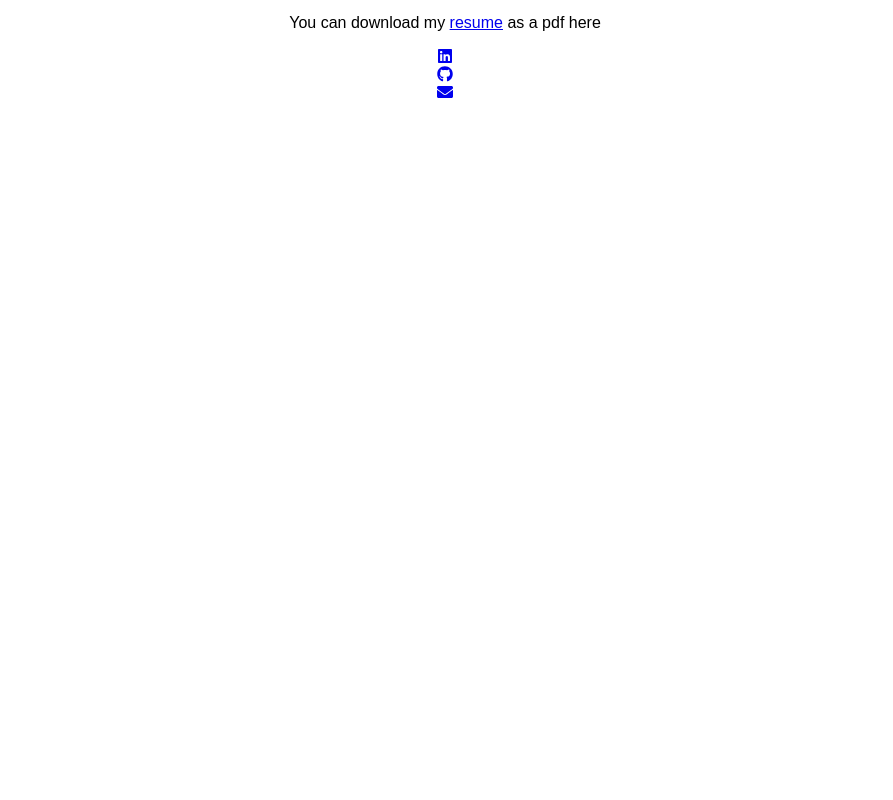
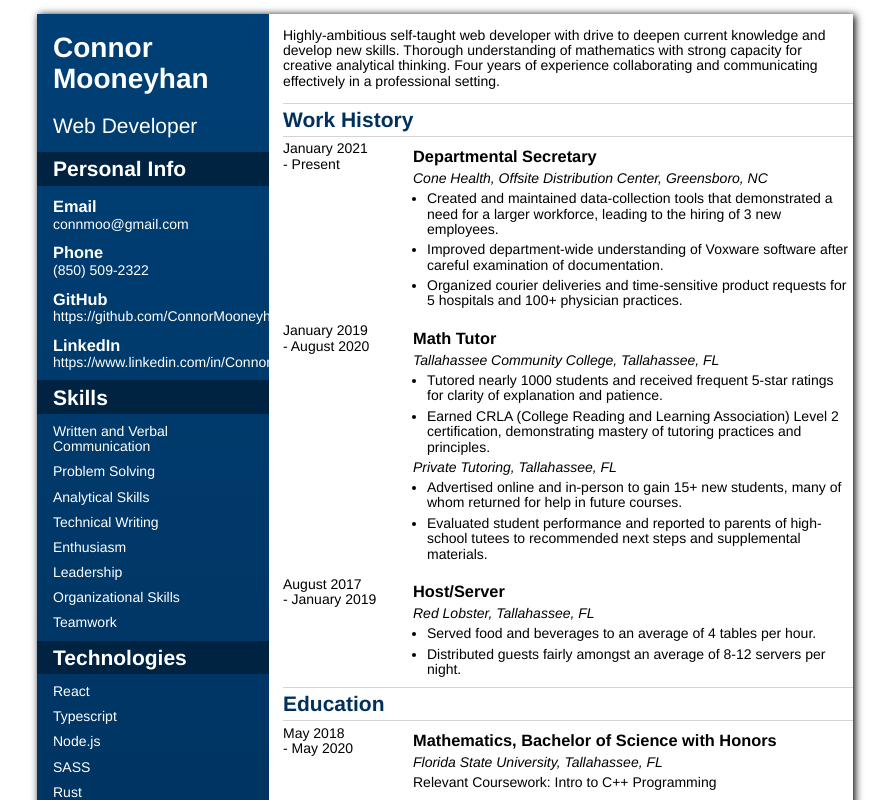
Before and after one commit to ConnorMooneyhan/personal-site, a React (Create React App) app: page / in a window 1280 px wide. Shown: the part 460-1260 px from the top of the page, without its empty margins (195-1088 px from the left). Before the commit the page ends 800 px from the top, so only its background shows below. Built offline with nearby package versions, Linux system fonts and the light colour scheme; a web font is replaced by a local one.

Commit message:
added resume html and styling to ResumeSection

```diff
--- a/public/index.html
+++ b/public/index.html
@@ -11,6 +11,7 @@
     <link rel="preconnect" href="https://fonts.googleapis.com">
     <link rel="preconnect" href="https://fonts.gstatic.com" crossorigin>
     <link href="https://fonts.googleapis.com/css2?family=Mohave:wght@300;400;500;600;700&display=swap" rel="stylesheet">
+    <link href="https://fonts.googleapis.com/css2?family=Arimo:ital,wght@0,400;0,500;0,600;0,700;1,400;1,500;1,600;1,700&display=swap" rel="stylesheet">
     <title>Connor Mooneyhan</title>
   </head>
   <body>
--- a/src/App.scss
+++ b/src/App.scss
@@ -2,6 +2,7 @@
 @use "./components/Header/Header";
 @use "./components/AboutMe/AboutMe";
 @use "./components/Footer/Footer";
+@use "./components/ResumeSection/ResumeSection";
 
 .App {
   // color: $text-light;
--- a/src/App.tsx
+++ b/src/App.tsx
@@ -2,7 +2,7 @@ import "./css/App.css";
 
 import Header from "./components/Header/Header";
 import AboutMe from "./components/AboutMe/AboutMe";
-import Resume from "./components/Resume/Resume";
+import ResumeSection from "./components/ResumeSection/ResumeSection";
 import Footer from "./components/Footer/Footer";
 
 function App() {
@@ -11,7 +11,7 @@ function App() {
       <Header />
       <main>
         <AboutMe />
-        <Resume />
+        <ResumeSection />
       </main>
       <Footer />
     </div>
--- a/src/components/Resume/Resume.tsx
+++ /dev/null
@@ -1,13 +0,0 @@
-const Resume = () => {
-  return (
-    <section>
-      <h2>Resume</h2>
-      <p>
-        You can download my{" "}
-        <a href="./resources/resume-mooneyhan.pdf">resume</a> as a pdf here
-      </p>
-    </section>
-  );
-}
-
-export default Resume;
--- /dev/null
+++ b/src/components/ResumeSection/ResumeSection.tsx
@@ -0,0 +1,132 @@
+import '../../resources/resume-mooneyhan.pdf';
+
+const ResumeSection = () => {
+  return (
+    <section className="Resume-Section">
+      <h2>Resume</h2>
+      <section className="Resume">
+        <div className="Resume__sidebar">
+        <h1>Connor Mooneyhan</h1>
+        <h2 className="Resume__sidebar__subtitle">Web Developer</h2>
+
+        <h2>Personal Info</h2>
+        <h3>Email</h3>
+        <p>connmoo@gmail.com</p>
+        <h3>Phone</h3>
+        <p>(850) 509-2322</p>
+        <h3>GitHub</h3>
+        <p>https://github.com/ConnorMooneyhan</p>
+        <h3>LinkedIn</h3>
+        <p>https://www.linkedin.com/in/ConnorMooneyhan</p>
+
+        <h2>Skills</h2>
+        <p>Written and Verbal Communication</p>
+        <p>Problem Solving</p>
+        <p>Analytical Skills</p>
+        <p>Technical Writing</p>
+        <p>Enthusiasm</p>
+        <p>Leadership</p>
+        <p>Organizational Skills</p>
+        <p>Teamwork</p>
+
+        <h2>Technologies</h2>
+        <p>React</p>
+        <p>Typescript</p>
+        <p>Node.js</p>
+        <p>SASS</p>
+        <p>Rust</p>
+      </div>
+      <div className="Resume__primary">
+        <p>Highly-ambitious self-taught web developer with drive to deepen current
+        knowledge and develop new skills. Thorough understanding of mathematics with
+        strong capacity for creative analytical thinking. Four years of experience
+        collaborating and communicating effectively in a professional setting.</p>
+        <div className="Resume__primary__section">
+          <h2 className="Resume__primary__section__title">Work History</h2>
+          <div className="Resume__primary__section__item">
+            <p>January 2021 <br />- Present</p>
+            <div className="Resume__primary__section__item__content">
+              <h3>Departmental Secretary</h3>
+              <h4><em>Cone Health, Offsite Distribution Center, Greensboro, NC</em></h4>
+              <ul>
+                <li>Created and maintained data-collection tools that demonstrated a need for a larger workforce, leading to the hiring of 3 new employees.</li>
+                <li>Improved department-wide understanding of Voxware software after careful examination of documentation.</li>
+                <li>Organized courier deliveries and time-sensitive product requests for 5 hospitals and 100+ physician practices.</li>
+              </ul>
+            </div>
+          </div>
+          <div className="Resume__primary__section__item">
+            <p>January 2019 <br />- August 2020</p>
+            <div className="Resume__primary__section__item__content">
+              <h3>Math Tutor</h3>
+              <h4><em>Tallahassee Community College, Tallahassee, FL</em></h4>
+              <ul>
+                <li>Tutored nearly 1000 students and received frequent 5-star ratings for clarity of explanation and patience.</li>
+                <li>Earned CRLA (College Reading and Learning Association) Level 2 certification, demonstrating mastery of tutoring practices and principles.</li>
+              </ul>
+              <h4><em>Private Tutoring, Tallahassee, FL</em></h4>
+              <ul>
+                <li>Advertised online and in-person to gain 15+ new students, many of whom returned for help in future courses.</li>
+                <li>Evaluated student performance and reported to parents of high-school tutees to recommended next steps and supplemental materials.</li>
+              </ul>
+            </div>
+          </div>
+          <div className="Resume__primary__section__item">
+            <p>August 2017 <br />- January 2019</p>
+            <div className="Resume__primary__section__item__content">
+              <h3>Host/Server</h3>
+              <h4><em>Red Lobster, Tallahassee, FL</em></h4>
+              <ul>
+                <li>Served food and beverages to an average of 4 tables per hour.</li>
+                <li>Distributed guests fairly amongst an average of 8-12 servers per night.</li>
+              </ul>
+            </div>
+          </div>
+        </div>
+        <div className="Resume__primary__section">
+          <h2 className="Resume__primary__section__title">Education</h2>
+          <div className="Resume__primary__section__item">
+            <p>May 2018 <br />- May 2020</p>
+            <div className="Resume__primary__section__item__content">
+              <h3>Mathematics, Bachelor of Science with Honors</h3>
+              <h4><em>Florida State University, Tallahassee, FL</em></h4>
+              <p>Relevant Coursework: Intro to C++ Programming</p>
+            </div>
+          </div>
+          <div className="Resume__primary__section__item">
+            <p>May 2017 <br />- August 2018</p>
+            <div className="Resume__primary__section__item__content">
+              <h3>Associate of Arts</h3>
+              <h4><em>Tallahassee Community College, Tallahassee, FL</em></h4>
+            </div>
+          </div>
+        </div>
+        <div className="Resume__primary__section">
+          <h2 className="Resume__primary__section__title">Projects</h2>
+          <div className="Resume__primary__section__item">
+            <span></span>
+            <div className="Resume__primary__section__item__content">
+              <h3>Pong</h3>
+              <h4><em>https://github.com/ConnorMooneyhan/pong</em></h4>
+              <p>Utilizes the Canvas API to implement a classNameic game of Pong in the browser.</p>
+            </div>
+          </div>
+          <div className="Resume__primary__section__item">
+            <span></span>
+            <div className="Resume__primary__section__item__content">
+              <h3>Cellular Automata</h3>
+              <h4><em>https;//github.com/ConnorMooneyhan/cellular-automata</em></h4>
+              <p>Customizable tool for visualizing basic cellular automata. The "Favorites" section of this app demonstrates CRUD capabilities.</p>
+            </div>
+          </div>
+        </div>
+      </div>
+      </section>
+      <p>
+        You can also <a href="../../resources/resume-mooneyhan.pdf" download>download my resume</a> as a pdf if you prefer.
+      </p>
+    </section>
+  );
+}
+
+export default ResumeSection;
--- /dev/null
+++ b/src/components/ResumeSection/_ResumeSection.scss
@@ -0,0 +1,83 @@
+.Resume {
+  width: 8.5in; height: 11in;
+  display: flex;
+  font-size: 14px;
+  /*Roboto, Lato, PT Sans, Arimo*/
+  font-family: "Arimo", sans-serif;
+  line-height: 1.1;
+  box-shadow: 2px 1px 8px black;
+  margin: 0 auto;
+  text-align: left;
+
+  & h1 {
+    font-size: 28px;
+  }
+
+  .Resume__sidebar {
+    background: linear-gradient(hsl(208, 100%, 23%), hsl(208, 100%, 18%));
+    color: white;
+    padding: 0 1rem;
+    width: 200px;
+    word-break: keep-all;
+
+    & * {
+      margin: .7em 0;
+    }
+
+    & .Resume__sidebar__subtitle {
+      font-weight: 400;
+    }
+
+    & h2:not(.Resume__sidebar__subtitle) {
+      background-color: hsl(208, 100%, 13%);
+      padding: .25em 1rem;
+      margin: 0 -1rem;
+    }
+
+    & h3 {
+      margin-bottom: 0;
+    }
+
+    & h3 + p {
+      margin-top: .1em;
+    }
+  }
+
+  .Resume__primary {
+    padding-left: 1em;
+
+    .Resume__primary__section {
+      display: flex;
+      flex-direction: column;
+
+      .Resume__primary__section__title {
+        color:hsl(208, 100%, 18%);
+        border: 1px solid lightgrey;
+        border-width: 1px 0;
+        padding: .2em 0;
+        margin-top: 0;
+        margin-bottom: 0;
+      }
+
+      .Resume__primary__section__item {
+        display: flex;
+
+        & h4 {
+          font-weight: 400;
+        }
+
+        & * {
+          margin: .35em 0;
+        }
+
+        & :nth-child(1) {
+          flex: 0 0 130px;
+        }
+
+        .Resume__primary__section__item__content ul {
+          padding-left: 1em;
+        }
+      }
+    }
+  }
+}
--- a/src/css/App.css
+++ b/src/css/App.css
@@ -13,6 +13,76 @@
 .Footer__contact-info {
   list-style: none;
   padding-left: 0;
+}
+
+.Resume {
+  width: 8.5in;
+  height: 11in;
+  display: flex;
+  font-size: 14px;
+  /*Roboto, Lato, PT Sans, Arimo*/
+  font-family: "Arimo", sans-serif;
+  line-height: 1.1;
+  box-shadow: 2px 1px 8px black;
+  margin: 0 auto;
+  text-align: left;
+}
+.Resume h1 {
+  font-size: 28px;
+}
+.Resume .Resume__sidebar {
+  background: linear-gradient(#003f75, #00315c);
+  color: white;
+  padding: 0 1rem;
+  width: 200px;
+  word-break: keep-all;
+}
+.Resume .Resume__sidebar * {
+  margin: 0.7em 0;
+}
+.Resume .Resume__sidebar .Resume__sidebar__subtitle {
+  font-weight: 400;
+}
+.Resume .Resume__sidebar h2:not(.Resume__sidebar__subtitle) {
+  background-color: #002342;
+  padding: 0.25em 1rem;
+  margin: 0 -1rem;
+}
+.Resume .Resume__sidebar h3 {
+  margin-bottom: 0;
+}
+.Resume .Resume__sidebar h3 + p {
+  margin-top: 0.1em;
+}
+.Resume .Resume__primary {
+  padding-left: 1em;
+}
+.Resume .Resume__primary .Resume__primary__section {
+  display: flex;
+  flex-direction: column;
+}
+.Resume .Resume__primary .Resume__primary__section .Resume__primary__section__title {
+  color: #00315c;
+  border: 1px solid lightgrey;
+  border-width: 1px 0;
+  padding: 0.2em 0;
+  margin-top: 0;
+  margin-bottom: 0;
+}
+.Resume .Resume__primary .Resume__primary__section .Resume__primary__section__item {
+  display: flex;
+}
+.Resume .Resume__primary .Resume__primary__section .Resume__primary__section__item h4 {
+  font-weight: 400;
+}
+.Resume .Resume__primary .Resume__primary__section .Resume__primary__section__item * {
+  margin: 0.35em 0;
+}
+.Resume .Resume__primary .Resume__primary__section .Resume__primary__section__item :nth-child(1) {
+  flex: 0 0 130px;
+}
+.Resume .Resume__primary .Resume__primary__section .Resume__primary__section__item .Resume__primary__section__item__content ul {
+  padding-left: 1em;
 }
 
 .App {
```
Also changed, not shown: src/components/Resume/_Resume.scss (deleted), 1 other file (tests, documents, lock files or other folders).
